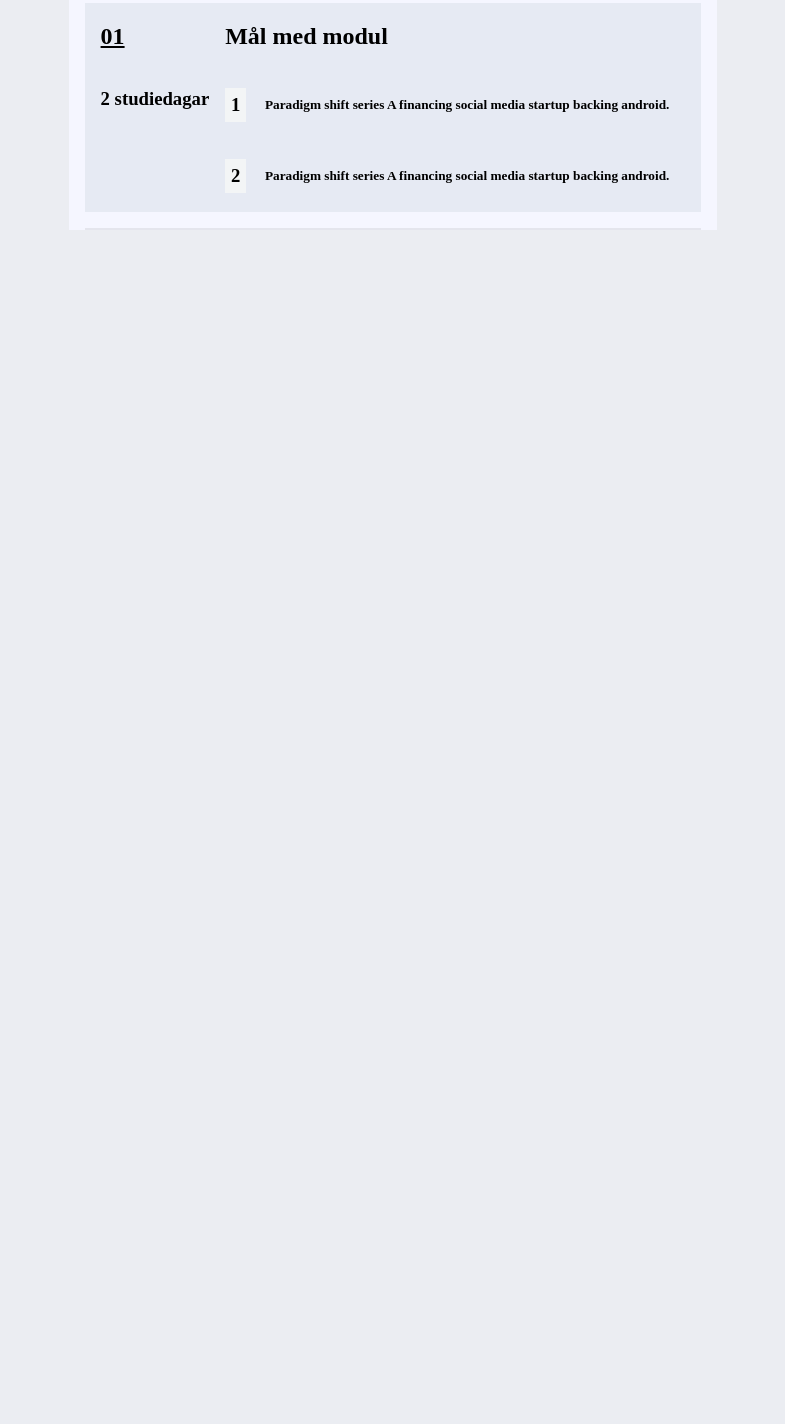
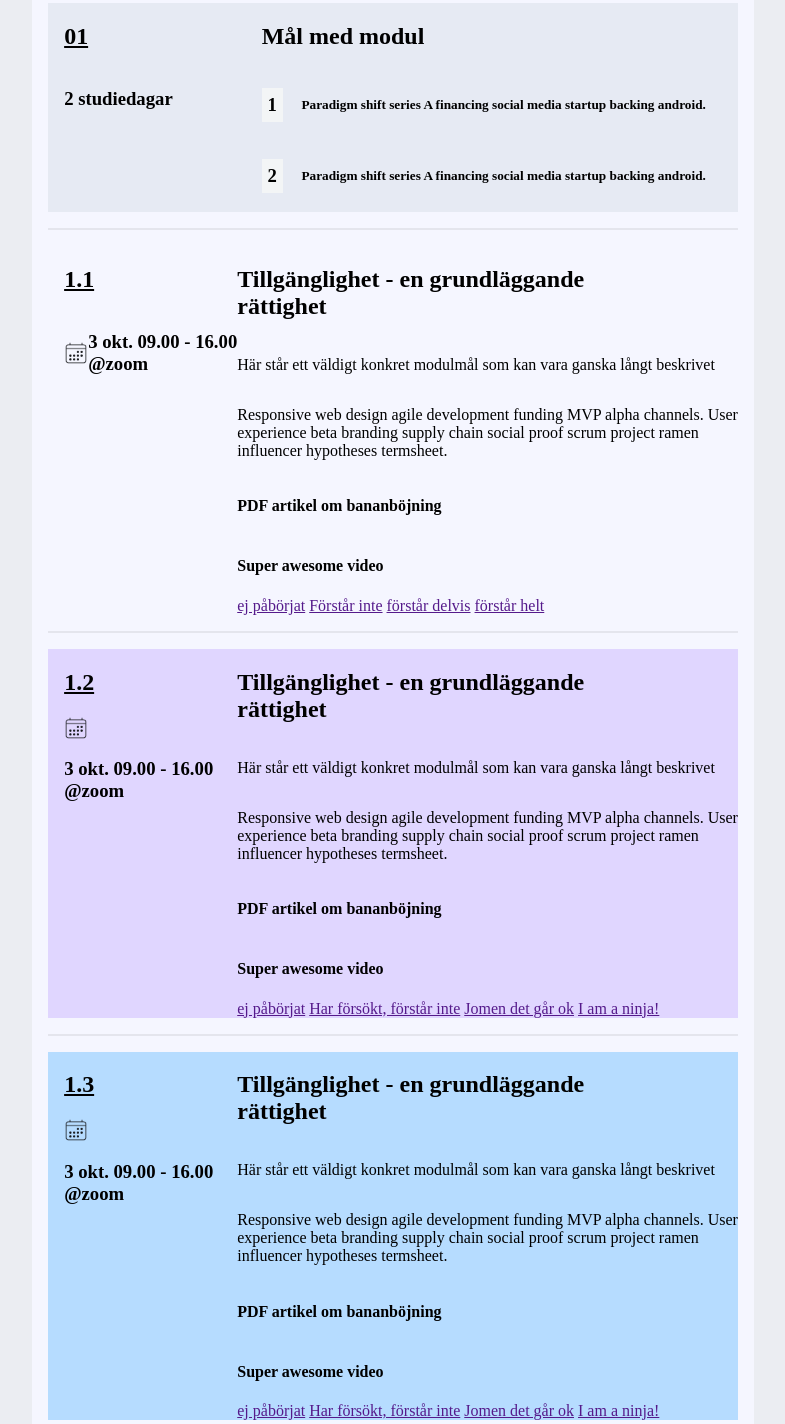
Before and after one commit to dylanR96/components-practice, a plain HTML site: page part2.html in a window 1280 px wide. Shown: the part 297-1721 px from the top of the page, without its empty margins (247-1032 px from the left). Before the commit the page ends 800 px from the top, so only its background shows below. Drawn offline with Linux system fonts and the light colour scheme.

Commit message:
Added assignment grading structure part 1-3 and partly styled with css

```diff
--- a/part2.html
+++ b/part2.html
@@ -60,20 +60,89 @@
                             </div>
                     </div>
                 </section>
-                <div class="wrapper--border-between-sections"></div>
 
+                    <div class="wrapper--border-between-sections"></div>
 
-                <section>
+                <section class="wrapper__goals--part1">
+                    <div class="wrapper__goals--left-text">
+                        <h2>1.1</h2>
+                        <div class="wrapper__date-info">
+                            <img src="images/calender.png" alt="calender" class="calender-image"><h3>3 okt. 09.00 - 16.00<br>@zoom</h3>
+                        </div>
+                    </div>
+                    <div class="wrapper__assignment">
+                        <h2>Tillgänglighet - en grundläggande<br> rättighet</h2>
+
+                                <p>Här står ett väldigt konkret modulmål som kan vara ganska långt beskrivet</p>
+                                <p>Responsive web design agile development funding MVP alpha channels. User<br>
+                                experience beta branding supply chain social proof scrum project ramen<br>
+                                influencer hypotheses termsheet.</p>
+                                <h4>PDF artikel om bananböjning</h4>
+                                <h4>Super awesome video</h4>
+
+                            <div class="wrapper__grading">
+                                <a href="">ej påbörjat</a>
+                                <a href="">Förstår inte</a>
+                                <a href="">förstår delvis</a>
+                                <a href="">förstår helt</a>
+                            </div>
+                    </div>
+                </section>
+
+                    <div class="wrapper--border-between-sections"></div>
+
+                <section class="wrapper__goals--part2">
+                    <div class="wrapper__goals--left-text">
+                        <h2>1.2</h2>
+                        <img src="images/calender.png" alt="calender" class="calender-image"><h3>3 okt. 09.00 - 16.00<br>@zoom</h3>
+                    </div>
+                    <div class="wrapper__assignment">
+                        <h2>Tillgänglighet - en grundläggande<br> rättighet</h2>
+                                <p>Här står ett väldigt konkret modulmål som kan vara ganska långt beskrivet</p>
+                                <p>Responsive web design agile development funding MVP alpha channels. User<br>
+                                experience beta branding supply chain social proof scrum project ramen<br>
+                                influencer hypotheses termsheet.</p>
+                                <h4>PDF artikel om bananböjning</h4>
+                                <h4>Super awesome video</h4>
+
+                            <div class="wrapper__grading">
+                                <a href="">ej påbörjat</a>
+                                <a href="">Har försökt, förstår inte</a>
+                                <a href="">Jomen det går ok</a>
+                                <a href="">I am a ninja!</a>
+                            </div>
+                    </div>
 
                 </section>
 
-                <section>
+                    <div class="wrapper--border-between-sections"></div>
+
+                <section class="wrapper__goals--part3">
+                    <div class="wrapper__goals--left-text">
+                        <h2>1.3</h2>
+                        <img src="images/calender.png" alt="calender" class="calender-image"><h3>3 okt. 09.00 - 16.00<br>@zoom</h3>
+                    </div>
+                    <div class="wrapper__assignment">
+                        <h2>Tillgänglighet - en grundläggande<br> rättighet</h2>
+                                <p>Här står ett väldigt konkret modulmål som kan vara ganska långt beskrivet</p>
+                                <p>Responsive web design agile development funding MVP alpha channels. User<br>
+                                experience beta branding supply chain social proof scrum project ramen<br>
+                                influencer hypotheses termsheet.</p>
+                                <h4>PDF artikel om bananböjning</h4>
+                                <h4>Super awesome video</h4>
+
+                            <div class="wrapper__grading">
+                                <a href="">ej påbörjat</a>
+                                <a href="">Har försökt, förstår inte</a>
+                                <a href="">Jomen det går ok</a>
+                                <a href="">I am a ninja!</a>
+                            </div>
+                    </div>
 
                 </section>
 
-                <section>
-
-                </section>
+                    <div class="wrapper--border-between-sections"></div>
+                    <div class="wrapper--border-between-sections"></div>
 
                 <section>
 
--- a/styles2.css
+++ b/styles2.css
@@ -68,7 +68,6 @@ body {
     justify-content: space-between;
     margin-left: 1em;
     margin-right: 1em;
-    margin-bottom: 1em;
 }
 
 .wrapper__goals--left-text {
@@ -116,4 +115,49 @@ body {
     border: 1px solid rgb(228, 229, 237);
     margin-left: 1em;
     margin-right: 1em;
+    margin-bottom: 1em;
+    margin-top: 1em;
 }
+
+
+.calender-image {
+    height: 1.5em;
+    width: 1.5em;
+}
+
+.wrapper__assignment {
+    display: flex;
+    flex-direction: column;
+}
+
+.wrapper__date-info {
+    display: flex;
+    align-items: center;
+}
+
+.wrapper__goals--part1 {
+    background-color: rgb(245, 246, 255);
+    display: flex;
+    justify-content: space-between;
+    margin-left: 1em;
+    margin-right: 1em;
+    margin-bottom: 1em;
+}
+
+.wrapper__goals--part2 {
+    background-color: rgb(224, 214, 255);
+    display: flex;
+    justify-content: space-between;
+    margin-left: 1em;
+    margin-right: 1em;
+    margin-bottom: 1em;
+}
+
+.wrapper__goals--part3 {
+    background-color: rgb(182, 220, 255);
+    display: flex;
+    justify-content: space-between;
+    margin-left: 1em;
+    margin-right: 1em;
+    margin-bottom: 1em;
+}
```
